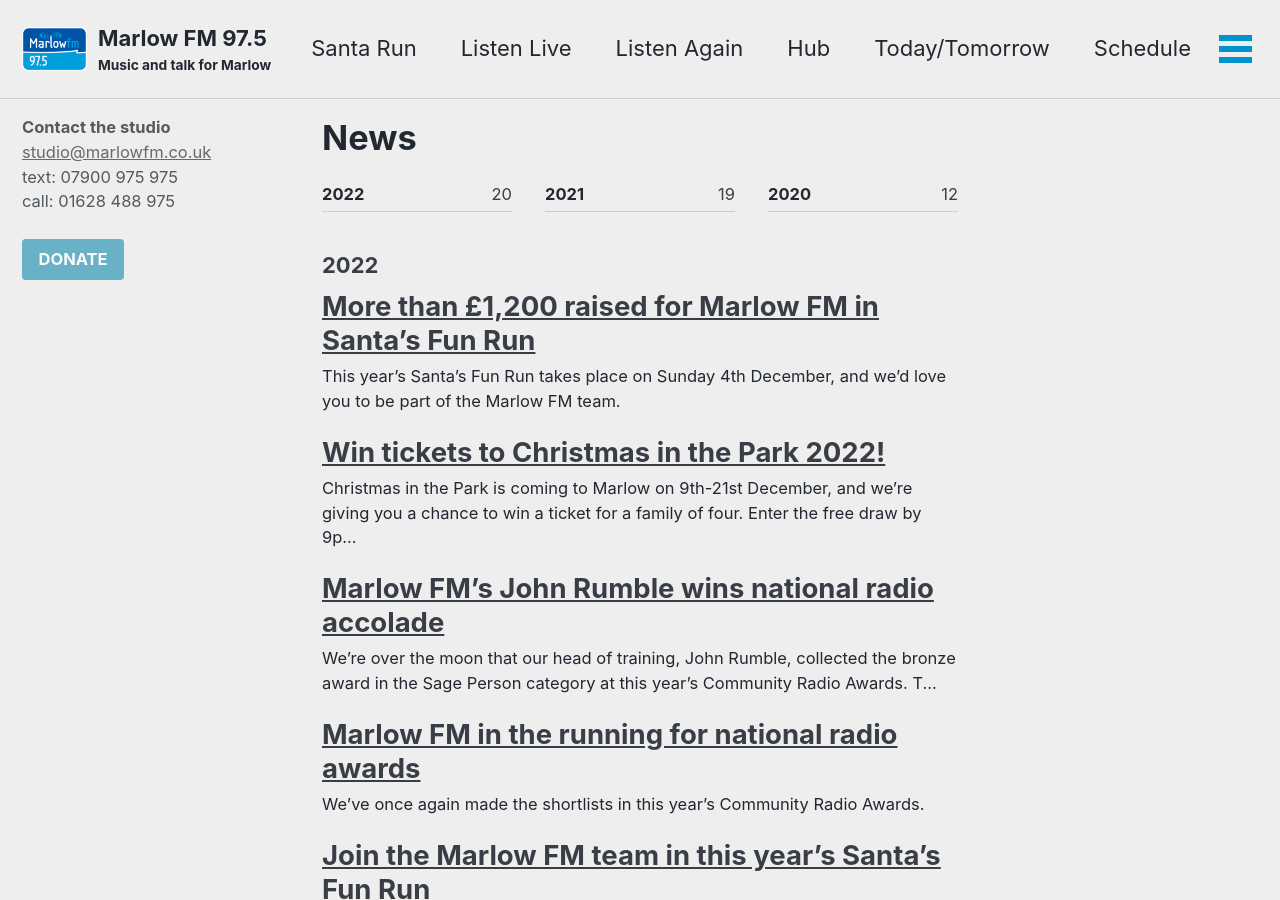
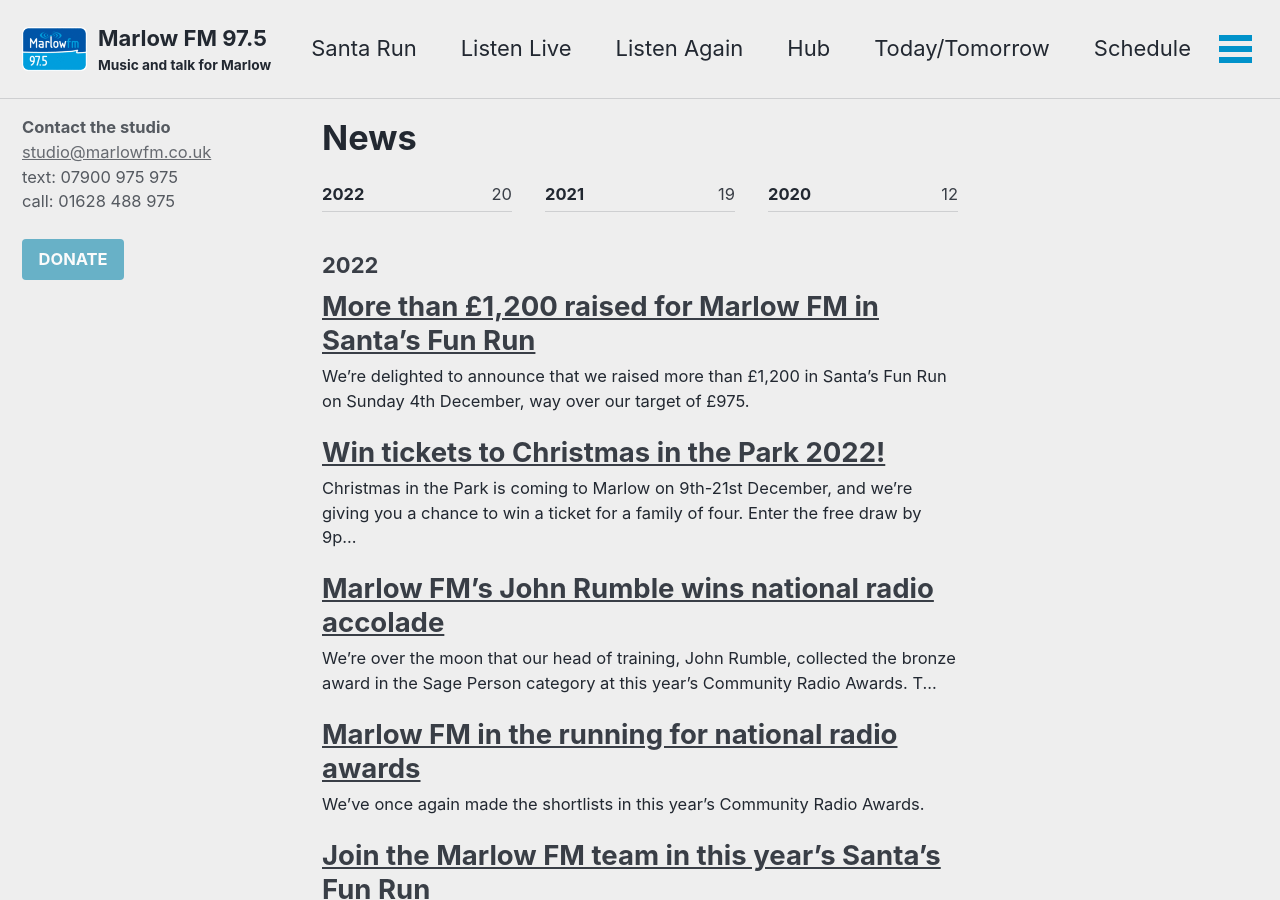
Before and after one commit to marlowfm/marlowfm.github.io, a Jekyll site: the page built from _pages/news.html, in a window 1280 px wide and 900 px high. Built offline with Jekyll 4.4.1, drawn with Linux system fonts in a browser that asks for light colours; cached includes are drawn as plain includes; nearby versions of some CDN libraries.

Commit message:
Update News “2022-12-14-more-than-1-200-raised-for-marlow-fm-in-santas-fun-run”

```diff
--- a/_posts/2022-12-14-more-than-1-200-raised-for-marlow-fm-in-santas-fun-run.md
+++ b/_posts/2022-12-14-more-than-1-200-raised-for-marlow-fm-in-santas-fun-run.md
@@ -6,12 +6,12 @@
 header:
   teaser: /assets/images/news/santa-s-fun-run-2022-team-mfm.jpg
 ---
-This year's Santa's Fun Run takes place on Sunday 4th December, and we'd love you to be part of the Marlow FM team.
+W﻿e're delighted to announce that we raised more than £1,200 in Santa's Fun Run on Sunday 4th December, way over our target of £975.
 
 ![Team Marlow FM at Santa's Fun Run 2022]({{ site.url }}{{ site.baseurl }}/assets/images/news/santa-s-fun-run-2022-team-mfm.jpg "Team Marlow FM at Santa's Fun Run 2022")
 
-Join a bunch of Marlow FM presenters and listeners running, or perhaps walking, around the town dressed in Santa outfits, and maybe raise a little money too for your local community radio station.
+W﻿e'd like to thank everyone who gave so generously, and especially the Rotary Clubs of Marlow, who made a donation from their charity pool. The money will help Marlow FM continue to serve the community.
 
-If you'd like to join our team, Marlow FM presenter Chris Zaremba has put together \[this document with all the details you need]({{ site.url }}{{ site.baseurl }}/other_documents/Enter Marlow Santa's Fun Run as part of the Marlow FM team.docx){:target="_blank"}.
+W﻿e'd also like to thank everyone who joined the Marlow FM team. It was the first time our station had put a team together for the event - a big thank you to Chris Zaremba for making it happen.
 
-If you'd prefer to send a donation our way instead, [our fundraising page is here](https://www.justgiving.com/crowdfunding/marlowfm-runningteam-1){:target="_blank"}.
+W﻿ell done everyone!
```
